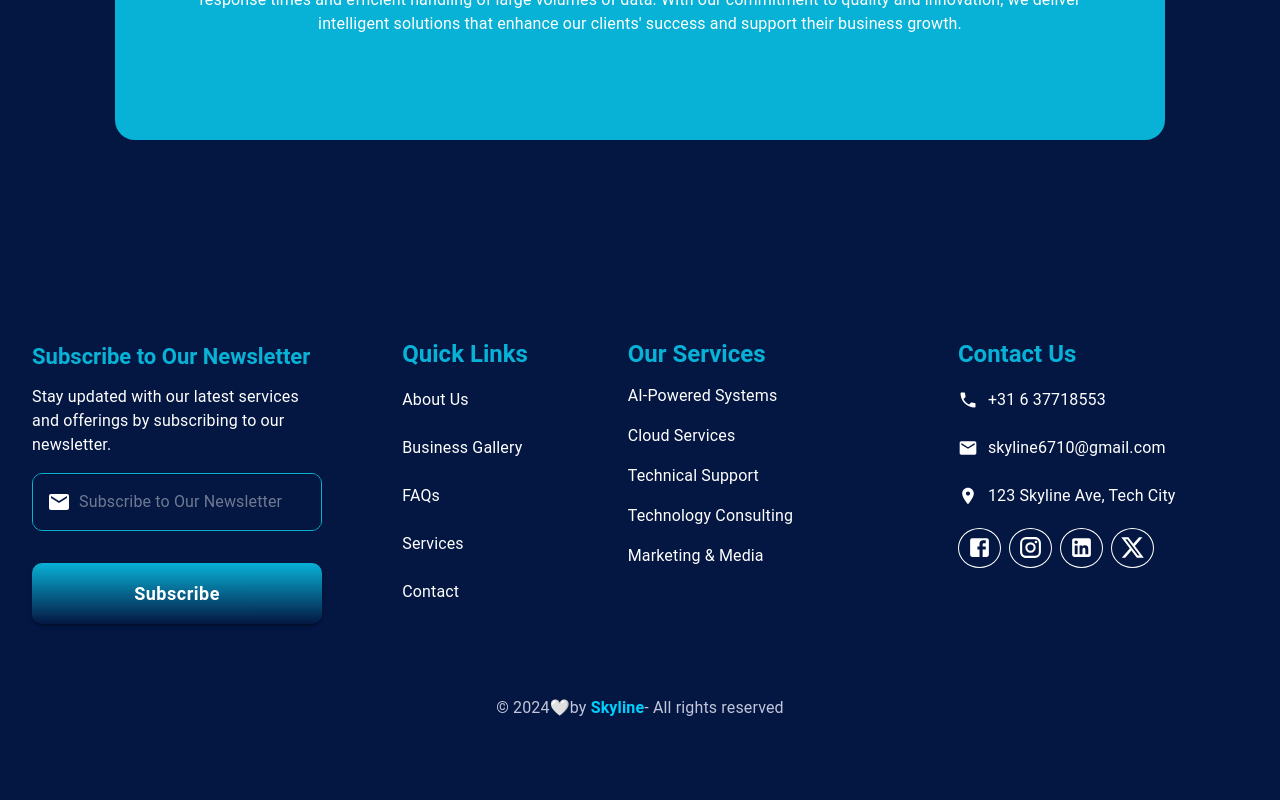
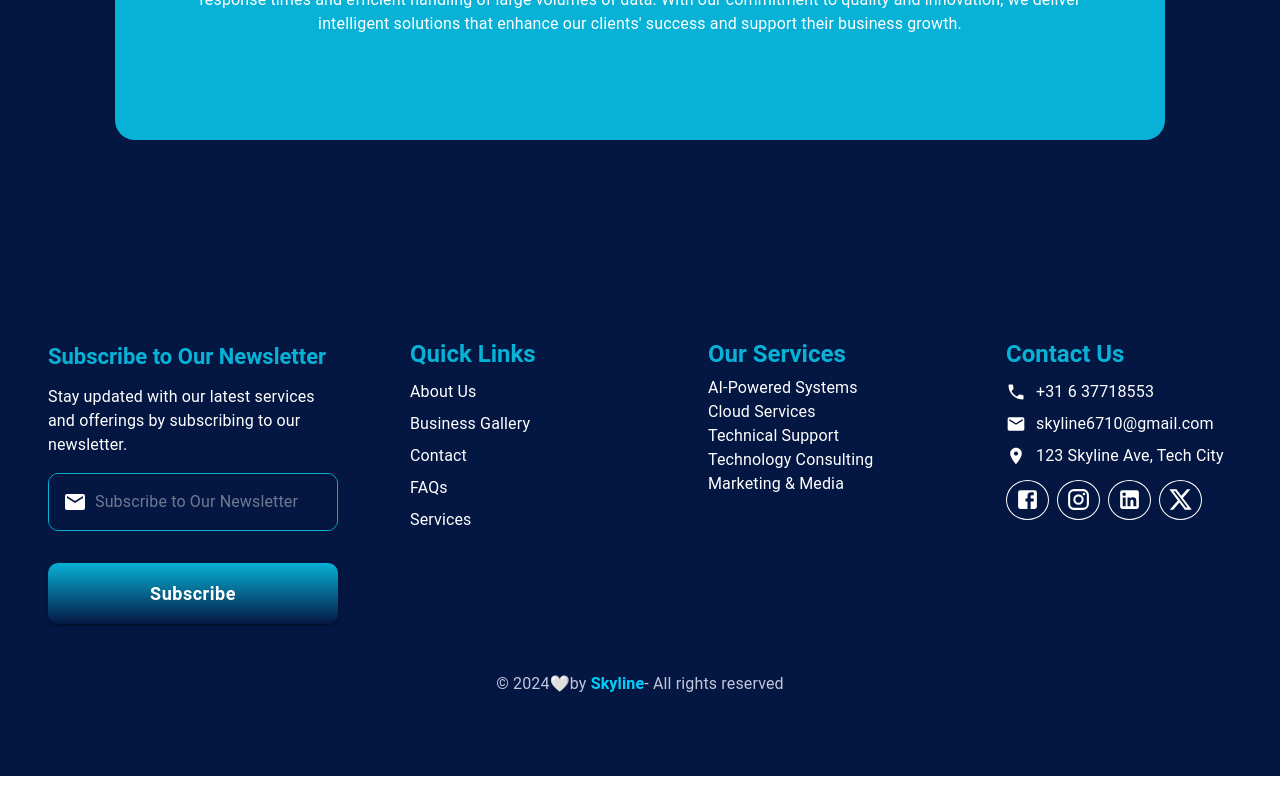
Before and after one commit to Mohamad-Aljaber/Introductory-site, a React (Vite) app: page / in a window 1280 px wide. Shown: the part 5507-6307 px from the top of the page. After the commit the page ends 6283 px from the top, so only its background shows below. Built offline with nearby package versions, Linux system fonts and the light colour scheme.

Commit message:
Fix some bugs in responding to the footer

```diff
--- a/public/locales/en/translation.json
+++ b/public/locales/en/translation.json
@@ -141,21 +141,22 @@
     ]
   },
 
-
-
-
-
-
-
-
   "Business": " Business Gallery",
   "blog": {
     "fsnCreditStoreTitle": "FSN Credit Store",
-    "fsnCreditStoreDescription": "A store for agents who provide credit recharge and mobile number reactivation services, where an integrated system is automated between FSN and the company’s authorized agents.",
-    "tawsellaStarTaxiTitle": "Tawsella StarTaxi management system with applications for user and driver",
-    "tawsellaStarTaxiDescription": "Mobile application (driver-user): A request is sent to obtain a service (transportation - car rental) from the company providing the services and enabling the driver to monitor the customer on the map. A chat can also be opened between the driver and the user. Control panel: To manage drivers and users and monitor drivers on the map permanently and effectively, in addition to an accounting section to adjust drivers' financial accounts and generate weekly and on-demand reports. In addition to many scheduled and distinctive operations in the back-end section that the average user does not see. In addition to many other features that support the project and increase its efficiency.",
-    "storeTitle": "Store",
-    "storeDescription": "An online store to sell different types of products and provide different services within an integrated and effective system."
+    "fsnCreditStoreDescription": "A dedicated store for authorized agents providing credit recharge and mobile number reactivation services, where an automated system seamlessly integrates FSN with agents for efficient operations.",
+
+    "tawsellaStarTaxiTitle": "Tawsella StarTaxi",
+    "tawsellaStarTaxiDescription": "A comprehensive system for managing transportation and car rental services, including a mobile application for users and drivers that enables service requests and real-time customer tracking on the map. The system also includes a chat feature between drivers and users, as well as an advanced control panel for managing drivers, monitoring trips, and handling financial accounts with automated reports to enhance operational efficiency.",
+
+    "storeTitle": "Store ",
+    "storeDescription": "An integrated online platform for selling various products and offering diverse services within a seamless and efficient system that meets customer needs.",
+
+    "accountingTitle": "Accounting ",
+    "accountingDescription": "A complete business management system for warehouses, factories, financial accounts, employees, and products across multiple company branches. It provides advanced solutions for inventory tracking, production process management, financial oversight, and HR operations, ensuring efficiency and strategic decision-making.",
+
+    "kafeelTitle": "Kafeel",
+    "kafeelDescription": "A charity organization in Syria dedicated to providing care and a dignified life for orphans. Kafeel offers educational, healthcare, and financial support for children who lost their families due to war and crises. Through sustainable development projects and the efforts of volunteers and donors, the organization works to secure a better future for orphaned children."
   },
   "contactUs": " Contact us",
   "contact": {
@@ -180,7 +181,6 @@
       "email": "skyline6710@gmail.com",
       "note": "Send us your query anytime!"
     }
-
   },
   "company": {
     "about": "Our company offers integrated and innovative technological solutions that enhance system efficiency and performance, with a focus on integrating artificial intelligence to analyze data and improve operational processes with high accuracy. We are committed to developing flexible and seamless projects that meet the diverse needs of our clients, while providing modern and elegant user interfaces that ensure a superior and smooth user experience. We provide fast and effective customer support services to ensure uninterrupted operations, with specialized teams responding promptly to customer requests and solving technical issues efficiently. We also place great importance on regular maintenance and continuous updates, ensuring the security and stability of systems and applications.",
--- a/src/pages/businessGallery/BlogSection.tsx
+++ b/src/pages/businessGallery/BlogSection.tsx
@@ -18,15 +18,15 @@ const BlogSection: React.FC = () => {
       imageSrc: blog5,
       date: "2025",
       month: "January",
-      titleKey: t("blog.storeTitle"),
-      descriptionKey: t("blog.storeDescription"),
+      titleKey: t("blog.accountingTitle"),
+      descriptionKey: t("blog.accountingDescription"),
     },
     {
       imageSrc: blog4,
       date: "2025",
       month: "March",
-      titleKey: t("blog.storeTitle"),
-      descriptionKey: t("blog.storeDescription"),
+      titleKey: t("blog.kafeelTitle"),
+      descriptionKey: t("blog.kafeelDescription"),
     },
     {
       imageSrc: blog3,
--- a/src/section/Footer.tsx
+++ b/src/section/Footer.tsx
@@ -70,9 +70,9 @@ const Footer = () => {
   const quickLinks = [
     { name: t("footer.quickLinksList.0.name"), to: "#aboutUs" },
     { name: t("footer.quickLinksList.1.name"), to: "/business-gallery" },
+    { name: t("footer.quickLinksList.4.name"), to: "/contact" },
     { name: t("footer.quickLinksList.2.name"), to: "#help" },
     { name: t("footer.quickLinksList.3.name"), to: "#services" },
-    { name: t("footer.quickLinksList.4.name"), to: "/contact" },
   ];
 
   const services = [
@@ -133,7 +133,7 @@ const Footer = () => {
         container
         spacing={3}
         sx={{
-          justifyContent: "space-around",
+          justifyContent: { xs: "start", sm: "space-around" },
           mb: 6,
           textAlign: textAlignValue,
         }}
@@ -141,8 +141,9 @@ const Footer = () => {
         <Grid
           item
           xs={12}
-          sm={3}
-          mb={3}
+          sm={5}
+          lg={3}
+          sx={{ minWidth: "250px" }}
         >
           <Typography
             variant="h3"
@@ -214,9 +215,9 @@ const Footer = () => {
         <Grid
           item
           xs={12}
-          sm={2}
-          mb={2}
-          sx={{ ml: { xs: 0, sm: 5 } }}
+          sm={5}
+          lg={2}
+          sx={{ minWidth: "250px" }}
         >
           <Typography
             variant="h3"
@@ -233,7 +234,7 @@ const Footer = () => {
               <ListItem
                 key={index}
                 sx={{
-                  pl: 0,
+                  p: 0,
                 }}
               >
                 <Link
@@ -259,8 +260,9 @@ const Footer = () => {
         <Grid
           item
           xs={12}
-          sm={3}
-          mb={2}
+          sm={5}
+          lg={2}
+          sx={{ minWidth: "250px" }}
         >
           <Typography
             variant="h3"
@@ -277,7 +279,7 @@ const Footer = () => {
               <ListItem
                 key={index}
                 sx={{
-                  pl: 0,
+                  p: 0,
                   color: "#fff",
                 }}
               >
@@ -289,8 +291,9 @@ const Footer = () => {
         <Grid
           item
           xs={12}
-          sm={3}
-          mb={2}
+          sm={5}
+          lg={2}
+          sx={{ minWidth: "250px" }}
         >
           <Typography
             variant="h3"
@@ -308,7 +311,7 @@ const Footer = () => {
                 key={index}
                 sx={{
                   gap: 1,
-                  pl: 0,
+                  p: 0,
                   color: "#fff",
                   textAlign: textAlignValue,
                 }}
```
Also changed, not shown: public/locales/ar/translation.json (+15 -6 lines).
